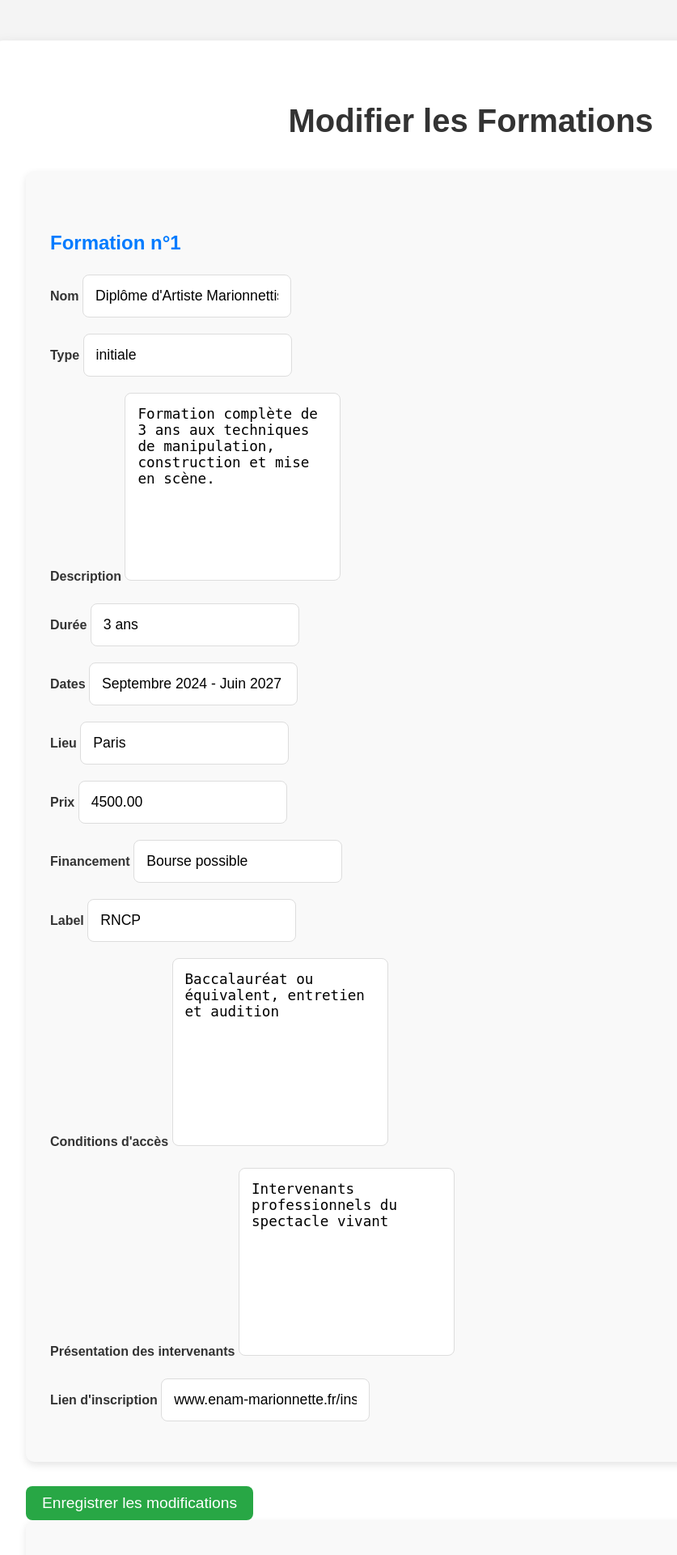
After one commit to Haruhno/CartographieTHEMAA, a Flask app: page /formations/edit in a window 1280 px wide. The commit adds this page. Shown: the top 1920 px of the page at 81% size, without its empty margins (58-895 px from the left). Run offline with Flask 3, Linux system fonts and the light colour scheme; data comes from the database, SQL or seed files in the repository; parts of the project's set-up code (start-up, migrations or seed data) failed here and were passed over.

Commit message:
Update Formations

```diff
--- a/app/app.py
+++ b/app/app.py
@@ -1,5 +1,6 @@
 from flask import Flask, render_template
 from controllers.ControllerOrganisme import *
+from controllers.ControllerFormation import *
 from database import *
 
 app = Flask(__name__)
@@ -8,6 +9,8 @@ app.config.from_object("config.Config")
 init_db(app)
 
 app.register_blueprint(organisme_bp)
+app.register_blueprint(formation_bp)
+
 
 @app.route('/')
 def home():
--- /dev/null
+++ b/app/controllers/ControllerFormation.py
@@ -0,0 +1,96 @@
+from flask import Blueprint, jsonify, render_template, request, redirect, url_for
+from models.ModelFormation import Formation
+from database import db
+
+formation_bp = Blueprint("formation", __name__, url_prefix="/formations")
+
+@formation_bp.route("/all", methods=["GET"])
+def get_all_formations():
+    formations = Formation.query.all()
+    resultats = []
+
+    for f in formations:
+        resultats.append({
+            "id": f.id_formation,
+            "nom": f.nom,
+            "type": f.type,
+            "description": f.description,
+            "duree": f.duree,
+            "dates": f.dates,
+            "lieu": f.lieu,
+            "prix": f.prix,
+            "conditions_acces": f.conditions_acces,
+            "financement": f.financement,
+            "presentation_intervenants": f.presentation_intervenants,
+            "lien_inscription": f.lien_inscription,
+            "label": f.label,
+            "id_organisme": f.id_organisme
+        })
+
+    return jsonify(resultats)
+
+@formation_bp.route("/edit", methods=["GET"])
+def edit_formations():
+    formations = Formation.query.all()
+    return render_template("edit_formations.html", formations=formations)
+
+@formation_bp.route("/update", methods=["POST"])
+def update_formations():
+    for key, value in request.form.items():
+        if key.startswith("nom_"):
+            id_ = key.split("_")[1]
+            formation = Formation.query.get(int(id_))
+            formation.nom = value
+            formation.type = request.form.get(f"type_{id_}")
+            formation.description = request.form.get(f"description_{id_}")
+            formation.duree = request.form.get(f"duree_{id_}")
+            formation.dates = request.form.get(f"dates_{id_}")
+            formation.lieu = request.form.get(f"lieu_{id_}")
+            formation.prix = request.form.get(f"prix_{id_}")
+            formation.conditions_acces = request.form.get(f"conditions_acces_{id_}")
+            formation.financement = request.form.get(f"financement_{id_}")
+            formation.presentation_intervenants = request.form.get(f"presentation_intervenants_{id_}")
+            formation.lien_inscription = request.form.get(f"lien_inscription_{id_}")
+            formation.label = request.form.get(f"label_{id_}")
+
+    db.session.commit()
+    return redirect(url_for("formation.edit_formations"))
+
+@formation_bp.route("/new", methods=["GET"])
+def new_formation():
+    return render_template("new_formation.html")
+
+@formation_bp.route("/create", methods=["POST"])
+def create_formation():
+    nom = request.form["nom"]
+    type_ = request.form["type"]
+    description = request.form["description"]
+    duree = request.form["duree"]
+    dates = request.form["dates"]
+    lieu = request.form["lieu"]
+    prix = request.form.get("prix")
+    conditions_acces = request.form.get("conditions_acces")
+    financement = request.form.get("financement")
+    presentation_intervenants = request.form.get("presentation_intervenants")
+    lien_inscription = request.form.get("lien_inscription")
+    label = request.form.get("label")
+    id_organisme = request.form["id_organisme"]
+
+    nouvelle_formation = Formation(
+        nom=nom,
+        type=type_,
+        description=description,
+        duree=duree,
+        dates=dates,
+        lieu=lieu,
+        prix=prix,
+        conditions_acces=conditions_acces,
+        financement=financement,
+        presentation_intervenants=presentation_intervenants,
+        lien_inscription=lien_inscription,
+        label=label,
+        id_organisme=id_organisme
+    )
+    db.session.add(nouvelle_formation)
+    db.session.commit()
+    return redirect(url_for("formation.edit_formations"))
--- a/app/static/css/style.css
+++ b/app/static/css/style.css
@@ -3,34 +3,39 @@ body {
     font-family: Arial, sans-serif;
     background-color: #f4f4f4;
     color: #333;
+    margin: 0;
+    padding: 0;
+    line-height: 1.6; /* Augmenter l'espacement entre les lignes pour plus de confort */
 }
 
 /* Style du container */
 .container {
-    max-width: 900px;
+    max-width: 1100px; /* Augmenter la largeur du container pour plus d'espace */
     margin: 0 auto;
-    padding: 20px;
+    padding: 40px; /* Augmenter le padding pour espacer mieux les éléments */
     background-color: #fff;
-    box-shadow: 0 2px 8px rgba(0, 0, 0, 0.1);
-    border-radius: 8px;
+    box-shadow: 0 4px 15px rgba(0, 0, 0, 0.1); /* Ombre plus marquée */
+    border-radius: 12px;
+    margin-top: 50px;
 }
 
 /* Style des titres */
 h1 {
-    font-size: 2rem;
+    font-size: 2.5rem; /* Augmenter la taille du titre */
     color: #333;
-    margin-bottom: 20px;
+    text-align: center;
+    margin-bottom: 30px;
 }
 
 /* Style des boutons */
 button {
-    font-size: 1rem;
-    padding: 10px 20px;
-    margin-right: 10px;
+    font-size: 1.2rem; /* Augmenter la taille des boutons */
+    padding: 10px 20px; /* Augmenter l'espace autour du texte dans les boutons */
+    margin-right: 15px;
     border: none;
     cursor: pointer;
-    border-radius: 5px;
-
+    border-radius: 8px;
+    transition: 0.5s ease; /* Transition pour les effets de hover */
 }
 
 button:focus {
@@ -40,23 +45,49 @@ button:focus {
 button:hover {
     background-color: #007bff;
     color: white;
+    transform: scale(1.04); /* Ajouter un effet de zoom pour le hover */
+}
+
+/* Style des boutons success et secondary */
+.btn-success {
+    background-color: #28a745;
+    border: none;
+    color: white;
+    transition: background-color 0.3s ease, transform 0.3s ease;
+}
+
+.btn-success:hover {
+    background-color: #218838;
+}
+
+.btn-secondary {
+    background-color: #6c757d;
+    border: none;
+    color: white;
+    transition: background-color 0.3s ease, transform 0.3s ease;
+}
+
+.btn-secondary:hover {
+    background-color: #5a6268;
 }
 
 /* Style de la table */
 table {
     width: 100%;
-    margin-top: 20px;
+    margin-top: 30px;
     border-collapse: collapse;
 }
 
 table th, table td {
-    padding: 12px;
+    padding: 18px 12px; /* Augmenter le padding dans les cellules */
     text-align: left;
     border: 1px solid #ddd;
+    font-size: 1.1rem; /* Augmenter la taille de la police */
 }
 
 table th {
     background-color: #f8f8f8;
+    font-size: 1.2rem; /* Augmenter la taille des titres des colonnes */
 }
 
 table tr:nth-child(even) {
@@ -67,7 +98,87 @@ table tr:hover {
     background-color: #f1f1f1;
 }
 
-#tableOrganismes td {
-    pointer-events: none;
-    user-select: none;
+/* Style des formulaires et des champs de saisie */
+.form-control {
+    font-size: 1.1rem; /* Augmenter la taille de la police des champs de saisie */
+    padding: 15px; /* Augmenter le padding pour rendre les champs plus grands */
+    border-radius: 8px;
+    border: 1px solid #ddd;
+    transition: border 0.3s ease;
 }
+
+/* Style des nouveaux champs de formulaire */
+.form-group {
+    margin-bottom: 20px; /* Espacement entre chaque groupe de formulaire */
+}
+
+.form-group .form-control {
+    font-size: 1.1rem; /* Ajuster la taille de la police des nouveaux champs */
+    padding: 15px; /* Garder le padding ajusté pour les nouveaux champs */
+    border-radius: 8px;
+    border: 1px solid #ddd;
+    transition: border 0.3s ease;
+}
+
+.form-group label {
+    font-weight: 600; /* Rendre les labels plus visibles */
+    color: #333; /* Couleur des labels */
+}
+
+
+.form-control:focus {
+    border-color: #007bff;
+    box-shadow: 0 0 0 0.2rem rgba(0, 123, 255, 0.25);
+}
+
+/* Style des cards */
+.card {
+    border: none;
+    background-color: #f9f9f9;
+    border-radius: 10px;
+    margin-bottom: 30px;
+    padding: 30px; /* Augmenter le padding pour espacer les éléments internes */
+    box-shadow: 0 4px 10px rgba(0, 0, 0, 0.1);
+}
+
+.card-title {
+    font-size: 1.5rem; /* Augmenter la taille du titre des cards */
+    font-weight: 600;
+    color: #007bff;
+    margin-bottom: 20px;
+}
+
+/* Style des zones de texte (textarea) */
+textarea.form-control {
+    height: 200px; /* Augmenter la hauteur des zones de texte */
+    resize: none;
+}
+
+/* Responsive Design */
+@media (max-width: 768px) {
+    .container {
+        padding: 30px; /* Espacer davantage les éléments sur les petits écrans */
+    }
+
+    .form-row {
+        flex-direction: column;
+    }
+
+    .form-group {
+        width: 100%;
+    }
+
+    h1 {
+        font-size: 2rem; /* Adapter la taille du titre sur les petits écrans */
+    }
+
+    .card {
+        padding: 20px;
+    }
+
+    button {
+        width: 100%; /* Les boutons prennent toute la largeur sur petits écrans */
+        margin-right: 0;
+        margin-top: 10px;
+    }
+}
--- /dev/null
+++ b/app/templates/edit_formations.html
@@ -0,0 +1,87 @@
+<!DOCTYPE html>
+<html lang="fr">
+<head>
+    <meta charset="UTF-8">
+    <meta name="viewport" content="width=device-width, initial-scale=1.0">
+    <title>Modifier les Formations</title>
+    <link rel="stylesheet" href="{{ url_for('static', filename='css/style.css') }}">
+</head>
+<body>
+
+<div class="container mt-5">
+    <h1 class="text-center mb-4">Modifier les Formations</h1>
+
+    <form method="post" action="{{ url_for('formation.update_formations') }}">
+        {% for f in formations %}
+        <div class="card mb-4 p-3 shadow-sm">
+            <h5 class="card-title">Formation n°{{ f.id_formation }}</h5>
+            <div class="form-row">
+                <div class="form-group col-md-6">
+                    <label>Nom</label>
+                    <input type="text" class="form-control" name="nom_{{ f.id_formation }}" value="{{ f.nom }}">
+                </div>
+                <div class="form-group col-md-6">
+                    <label>Type</label>
+                    <input type="text" class="form-control" name="type_{{ f.id_formation }}" value="{{ f.type }}">
+                </div>
+            </div>
+            <div class="form-group">
+                <label>Description</label>
+                <textarea class="form-control" name="description_{{ f.id_formation }}">{{ f.description }}</textarea>
+            </div>
+            <div class="form-row">
+                <div class="form-group col-md-4">
+                    <label>Durée</label>
+                    <input type="text" class="form-control" name="duree_{{ f.id_formation }}" value="{{ f.duree }}">
+                </div>
+                <div class="form-group col-md-4">
+                    <label>Dates</label>
+                    <input type="text" class="form-control" name="dates_{{ f.id_formation }}" value="{{ f.dates }}">
+                </div>
+                <div class="form-group col-md-4">
+                    <label>Lieu</label>
+                    <input type="text" class="form-control" name="lieu_{{ f.id_formation }}" value="{{ f.lieu }}">
+                </div>
+            </div>
+            <div class="form-row">
+                <div class="form-group col-md-4">
+                    <label>Prix</label>
+                    <input type="number" class="form-control" name="prix_{{ f.id_formation }}" value="{{ f.prix }}" step="0.01">
+                </div>
+                <div class="form-group col-md-4">
+                    <label>Financement</label>
+                    <input type="text" class="form-control" name="financement_{{ f.id_formation }}" value="{{ f.financement }}">
+                </div>
+                <div class="form-group col-md-4">
+                    <label>Label</label>
+                    <input type="text" class="form-control" name="label_{{ f.id_formation }}" value="{{ f.label }}">
+                </div>
+            </div>
+            <div class="form-group">
+                <label>Conditions d'accès</label>
+                <textarea class="form-control" name="conditions_acces_{{ f.id_formation }}">{{ f.conditions_acces }}</textarea>
+            </div>
+            <div class="form-group">
+                <label>Présentation des intervenants</label>
+                <textarea class="form-control" name="presentation_intervenants_{{ f.id_formation }}">{{ f.presentation_intervenants }}</textarea>
+            </div>
+            <div class="form-group">
+                <label>Lien d'inscription</label>
+                <input type="text" class="form-control" name="lien_inscription_{{ f.id_formation }}" value="{{ f.lien_inscription }}">
+            </div>
+        </div>
+        <div class="text-center mb-3">
+            <button type="submit" class="btn btn-success">Enregistrer les modifications</button>
+        </div>
+        {% endfor %}
+
+
+    </form>
+
+    <div class="text-center">
+        <a href="/" class="btn btn-secondary">Retour à l'accueil</a>
+    </div>
+</div>
+
+</body>
+</html>
```
Also changed, not shown: app/models/ModelFormation.py (added, +19 -0 lines), app/static/js/main.js (+37 -1 lines), app/templates/index.html (+29 -1 lines), app/templates/new_formation.html (added, +81 -0 lines).
